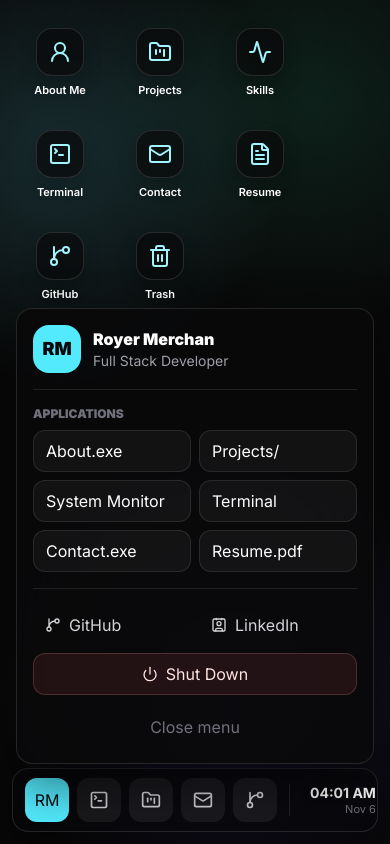
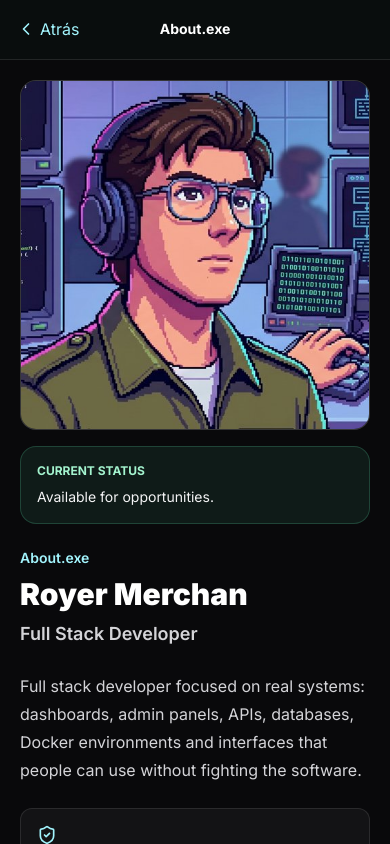
Before and after one commit to RoyerMerchan/portfolio, a React (Vite) app: page / in a window 390 px wide. Both pictures are taken after a click on the button "RM". Built offline with nearby package versions, Linux system fonts and the light colour scheme.

Commit message:
feat: implement mobile layout and enhance responsiveness in RoyerOS

```diff
--- a/src/components/royeros/RoyerOS.tsx
+++ b/src/components/royeros/RoyerOS.tsx
@@ -61,7 +61,9 @@ function useClock() {
 }
 
 function useMediaQuery(query: string) {
-  const [matches, setMatches] = useState(false)
+  const [matches, setMatches] = useState(() =>
+    typeof window === 'undefined' ? false : window.matchMedia(query).matches,
+  )
 
   useEffect(() => {
     const media = window.matchMedia(query)
@@ -106,11 +108,10 @@ export default function RoyerOS() {
   const openApp = useCallback(
     (appId: AppId) => {
       manager.openApp(appId)
-      notify('RoyerOS', `${appTitles[appId]} opened successfully.`)
       setStartOpen(false)
       setContextMenu(null)
     },
-    [manager, notify],
+    [manager],
   )
 
   const openProject = useCallback(
@@ -118,11 +119,10 @@ export default function RoyerOS() {
       const project = findProject(projectId)
       if (!project) return
       manager.openProject(project.id, project.name)
-      notify('Project opened', `${project.name} case study is ready.`)
       setStartOpen(false)
       setContextMenu(null)
     },
-    [manager, notify],
+    [manager],
   )
 
   const cycleWallpaper = useCallback(() => {
@@ -157,16 +157,18 @@ export default function RoyerOS() {
   useEffect(() => {
     if (systemState !== 'booting') return
     const hasBooted = window.localStorage.getItem('royeros-has-booted') === 'true'
-    const delay = hasBooted || prefersReducedMotion ? 650 : 2500
+    const delay = hasBooted || prefersReducedMotion ? 180 : 1100
 
     const timer = window.setTimeout(() => {
       window.localStorage.setItem('royeros-has-booted', 'true')
       setSystemState('desktop')
+      if (!isMobile) {
         notify('Welcome to RoyerOS', 'Explore my work, skills and experiments.')
+      }
     }, delay)
 
     return () => window.clearTimeout(timer)
-  }, [notify, prefersReducedMotion, systemState])
+  }, [isMobile, notify, prefersReducedMotion, systemState])
 
   useEffect(() => {
     const onKeyDown = (event: KeyboardEvent) => {
@@ -201,16 +203,21 @@ export default function RoyerOS() {
         setStartOpen(false)
       }}
       onContextMenu={(event) => {
+        if (isMobile) return
         event.preventDefault()
         setStartOpen(false)
         setContextMenu({ x: event.clientX, y: event.clientY })
       }}
     >
+      {isMobile ? (
+        <MobileHome openApp={openApp} openExternal={openExternal} />
+      ) : (
         <DesktopLayer
           refreshPulse={refreshPulse}
           openApp={openApp}
           openExternal={openExternal}
         />
+      )}
 
       <AnimatePresence>
         {manager.visibleWindows.map((item) => (
@@ -258,6 +265,7 @@ export default function RoyerOS() {
         )}
       </AnimatePresence>
 
+      {!isMobile && (
         <Taskbar
           windows={manager.windows}
           startOpen={startOpen}
@@ -266,6 +274,7 @@ export default function RoyerOS() {
           openExternal={openExternal}
           restoreWindow={manager.restoreWindow}
         />
+      )}
 
       <NotificationStack notifications={notifications} />
     </div>
@@ -333,6 +342,137 @@ function ShutdownScreen({ onRestart }: { onRestart: () => void }) {
         </button>
       </div>
     </main>
+  )
+}
+
+function MobileHome({
+  openApp,
+  openExternal,
+}: {
+  openApp: (appId: AppId) => void
+  openExternal: (url: string) => void
+}) {
+  const now = useClock()
+  const time = now.toLocaleTimeString([], { hour: '2-digit', minute: '2-digit' })
+
+  const launchShortcut = (shortcut: (typeof shortcuts)[number]) => {
+    if (shortcut.kind === 'external' && shortcut.externalUrl) {
+      openExternal(shortcut.externalUrl)
+      return
+    }
+    if (shortcut.appId) openApp(shortcut.appId)
+  }
+
+  return (
+    <main className="mobile-home absolute inset-0 flex flex-col overflow-hidden text-white">
+      <div className="mobile-status-bar flex shrink-0 items-center justify-between px-5 text-xs font-bold">
+        <span>{time}</span>
+        <div className="flex items-center gap-2" aria-label="Connection and battery status">
+          <Icon name="Wifi" className="size-4" />
+          <Icon name="BatteryMedium" className="size-5" />
+        </div>
+      </div>
+
+      <div className="min-h-0 flex-1 overflow-y-auto px-5 pb-28 pt-3">
+        <header className="mb-8 flex items-center justify-between">
+          <div>
+            <p className="text-sm font-semibold text-cyan-100">RoyerOS Mobile</p>
+            <h1 className="mt-1 text-2xl font-black tracking-normal">Hola, soy Royer.</h1>
+          </div>
+          <button
+            type="button"
+            onClick={(event) => {
+              event.stopPropagation()
+              openApp('about')
+            }}
+            className="grid size-12 place-items-center rounded-2xl bg-cyan-300 text-base font-black text-zinc-950 shadow-[0_6px_8px_rgba(0,0,0,0.28)] active:scale-95"
+            aria-label="Open profile"
+          >
+            RM
+          </button>
+        </header>
+
+        <section className="mb-8 border-y border-white/12 py-5">
+          <p className="max-w-[28rem] text-xl font-bold leading-7 text-white">
+            Full Stack Developer enfocado en sistemas reales, APIs e interfaces claras.
+          </p>
+          <div className="mt-4 flex items-center gap-2 text-sm text-emerald-200">
+            <span className="size-2 rounded-full bg-emerald-300" />
+            Disponible para nuevos proyectos
+          </div>
+        </section>
+
+        <section aria-label="Applications">
+          <div className="grid grid-cols-4 gap-x-3 gap-y-6">
+            {shortcuts.map((shortcut) => (
+              <button
+                key={shortcut.id}
+                type="button"
+                onClick={(event) => {
+                  event.stopPropagation()
+                  launchShortcut(shortcut)
+                }}
+                className="group flex min-w-0 flex-col items-center gap-2 text-center outline-none active:scale-95"
+              >
+                <span
+                  className={`grid size-14 place-items-center rounded-2xl shadow-[0_6px_8px_rgba(0,0,0,0.28)] ${mobileAppTone(shortcut.id)}`}
+                >
+                  <Icon name={shortcut.iconName} className="size-6" />
+                </span>
+                <span className="w-full truncate text-[11px] font-semibold text-white">
+                  {shortcut.label}
+                </span>
+              </button>
+            ))}
+          </div>
+        </section>
+      </div>
+
+      <nav className="mobile-dock absolute inset-x-4 bottom-3 flex h-[72px] items-center justify-around px-3" aria-label="Favorite apps">
+        <MobileDockButton icon="UserRound" label="About" onClick={() => openApp('about')} />
+        <MobileDockButton icon="FolderKanban" label="Projects" onClick={() => openApp('projects')} />
+        <MobileDockButton icon="Mail" label="Contact" onClick={() => openApp('contact')} />
+        <MobileDockButton icon="Github" label="GitHub" onClick={() => openExternal(profile.github)} />
+      </nav>
+    </main>
+  )
+}
+
+function mobileAppTone(shortcutId: string) {
+  const tones: Record<string, string> = {
+    about: 'bg-cyan-300 text-zinc-950',
+    projects: 'bg-emerald-300 text-zinc-950',
+    skills: 'bg-violet-400 text-white',
+    terminal: 'bg-zinc-900 text-cyan-200 ring-1 ring-white/15',
+    contact: 'bg-blue-500 text-white',
+    resume: 'bg-amber-300 text-zinc-950',
+    github: 'bg-white text-zinc-950',
+    trash: 'bg-zinc-700 text-zinc-100',
+  }
+  return tones[shortcutId] ?? 'bg-zinc-800 text-white'
+}
+
+function MobileDockButton({
+  icon,
+  label,
+  onClick,
+}: {
+  icon: string
+  label: string
+  onClick: () => void
+}) {
+  return (
+    <button
+      type="button"
+      onClick={(event) => {
+        event.stopPropagation()
+        onClick()
+      }}
+      className="grid size-12 place-items-center rounded-2xl bg-white/10 text-white outline-none transition active:scale-95 active:bg-white/20"
+      aria-label={label}
+    >
+      <Icon name={icon} className="size-5" />
+    </button>
   )
 }
 
@@ -387,13 +527,9 @@ function DesktopIcon({
   return (
     <button
       type="button"
-      onDoubleClick={(event) => {
+      onClick={(event) => {
         event.stopPropagation()
         onOpen()
-      }}
-      onClick={(event) => {
-        event.stopPropagation()
-        if (window.matchMedia('(max-width: 760px)').matches) onOpen()
       }}
       className="group flex w-[88px] flex-col items-center gap-2 rounded-xl p-2 text-center outline-none transition hover:bg-white/10 focus-visible:bg-white/12 focus-visible:ring-2 focus-visible:ring-cyan-300/60"
       title={`Open ${label}`}
@@ -469,16 +605,40 @@ function WindowFrame({
 
   return (
     <motion.section
-      className="fixed flex min-h-0 flex-col overflow-hidden rounded-2xl border border-white/12 bg-zinc-950/88 text-white shadow-[0_20px_44px_rgba(0,0,0,0.45)] backdrop-blur-2xl sm:rounded-2xl"
+      className={
+        isMobile
+          ? 'mobile-window fixed flex min-h-0 flex-col overflow-hidden bg-zinc-950 text-white'
+          : 'fixed flex min-h-0 flex-col overflow-hidden rounded-2xl border border-white/12 bg-zinc-950/88 text-white shadow-[0_20px_44px_rgba(0,0,0,0.45)] backdrop-blur-2xl'
+      }
       style={{ ...fixedStyle, zIndex: item.zIndex }}
-      initial={{ opacity: 0, scale: 0.96, y: 16 }}
-      animate={{ opacity: 1, scale: 1, y: 0 }}
-      exit={{ opacity: 0, scale: 0.96, y: 18 }}
-      transition={{ duration: 0.18, ease: 'easeOut' }}
+      initial={isMobile ? { opacity: 0, x: 18 } : { opacity: 0, scale: 0.98, y: 10 }}
+      animate={isMobile ? { opacity: 1, x: 0 } : { opacity: 1, scale: 1, y: 0 }}
+      exit={isMobile ? { opacity: 0, x: 18 } : { opacity: 0, scale: 0.98, y: 10 }}
+      transition={{ duration: 0.12, ease: 'easeOut' }}
       onMouseDown={() => focusWindow(item.id)}
       role="dialog"
       aria-label={item.title}
     >
+      {isMobile ? (
+        <div className="mobile-app-header relative flex shrink-0 items-end justify-between border-b border-white/10 px-2 pb-2">
+          <button
+            type="button"
+            onClick={(event) => {
+              event.stopPropagation()
+              closeWindow(item.id)
+            }}
+            className="flex min-h-11 min-w-11 items-center gap-1 rounded-xl px-2 text-sm font-semibold text-cyan-200 transition active:bg-white/10"
+            aria-label={`Close ${item.title}`}
+          >
+            <Icon name="ChevronLeft" className="size-5" />
+            Atrás
+          </button>
+          <p className="pointer-events-none absolute inset-x-20 bottom-5 truncate text-center text-sm font-bold text-white">
+            {item.title}
+          </p>
+          <span className="size-11" aria-hidden="true" />
+        </div>
+      ) : (
         <div
           className={`flex h-11 shrink-0 items-center justify-between border-b border-white/10 bg-white/[0.045] px-3 ${
             canDrag ? 'cursor-grab active:cursor-grabbing' : ''
@@ -523,8 +683,9 @@ function WindowFrame({
             </div>
             <p className="truncate pl-2 text-xs font-semibold text-zinc-300">{item.title}</p>
           </div>
-        <p className="hidden font-mono text-[10px] text-zinc-500 sm:block">RoyerOS</p>
-      </div>
+          <p className="font-mono text-[10px] text-zinc-500">RoyerOS</p>
+        </div>
+      )}
       <div className="min-h-0 flex-1 overflow-auto">{children}</div>
     </motion.section>
   )
@@ -684,7 +845,7 @@ function ProjectsApp({ openProject }: { openProject: (projectId: string) => void
           <div>
             <h2 className="text-2xl font-black tracking-normal">Project File Explorer</h2>
             <p className="mt-1 text-sm text-zinc-400">
-              Double click a folder to open its case study.
+              Select a project to open its case study.
             </p>
           </div>
           <div className="rounded-xl border border-white/10 bg-white/[0.045] px-3 py-2 font-mono text-xs text-zinc-400">
@@ -696,10 +857,7 @@ function ProjectsApp({ openProject }: { openProject: (projectId: string) => void
             <button
               key={project.id}
               type="button"
-              onDoubleClick={() => openProject(project.id)}
-              onClick={() => {
-                if (window.matchMedia('(max-width: 760px)').matches) openProject(project.id)
-              }}
+              onClick={() => openProject(project.id)}
               className="group min-h-[168px] rounded-2xl border border-white/10 bg-white/[0.045] p-4 text-left outline-none transition hover:border-cyan-200/35 hover:bg-white/8 focus-visible:ring-2 focus-visible:ring-cyan-300/60"
             >
               <div className="mb-4 flex items-start justify-between gap-3">
--- a/src/components/royeros/icons.tsx
+++ b/src/components/royeros/icons.tsx
@@ -1,9 +1,11 @@
 import type { ComponentProps } from 'react'
 import {
   Activity,
+  BatteryMedium,
   Bell,
   BriefcaseBusiness,
   ChevronRight,
+  ChevronLeft,
   Circle,
   Code2,
   Contact,
@@ -47,9 +49,11 @@ import type { LucideIcon } from 'lucide-react'
 
 export const iconMap = {
   Activity,
+  BatteryMedium,
   Bell,
   BriefcaseBusiness,
   ChevronRight,
+  ChevronLeft,
   Circle,
   Code2,
   Contact,
--- a/src/components/royeros/useWindowManager.ts
+++ b/src/components/royeros/useWindowManager.ts
@@ -1,4 +1,4 @@
-import { useCallback, useMemo, useState } from 'react'
+import { useCallback, useMemo, useRef, useState } from 'react'
 import { appTitles, type AppId } from '@/data/royeros'
 
 export type WindowKind = 'app' | 'project'
@@ -42,15 +42,11 @@ function nextPosition(index: number) {
 
 export function useWindowManager() {
   const [windows, setWindows] = useState<RoyerWindow[]>([])
-  const [zCursor, setZCursor] = useState(40)
+  const zCursor = useRef(40)
 
   const bumpZ = useCallback(() => {
-    let next = 0
-    setZCursor((current) => {
-      next = current + 1
-      return next
-    })
-    return next
+    zCursor.current += 1
+    return zCursor.current
   }, [])
 
   const focusWindow = useCallback(
@@ -67,14 +63,15 @@ export function useWindowManager() {
 
   const openApp = useCallback(
     (appId: AppId) => {
-      const existing = windows.find((item) => item.id === appId)
+      const nextZ = bumpZ()
+      setWindows((current) => {
+        const existing = current.find((item) => item.id === appId)
         if (existing) {
-        focusWindow(existing.id)
-        return existing.id
+          return current.map((item) =>
+            item.id === appId ? { ...item, zIndex: nextZ, minimized: false } : item,
+          )
         }
 
-      const nextZ = bumpZ()
-      const createdIndex = windows.length
         const newWindow: RoyerWindow = {
           id: appId,
           appId,
@@ -83,27 +80,29 @@ export function useWindowManager() {
           minimized: false,
           maximized: false,
           zIndex: nextZ,
-        position: nextPosition(createdIndex),
+          position: nextPosition(current.length),
           size: defaultSizes[appId],
         }
 
-      setWindows((current) => [...current, newWindow])
-      return newWindow.id
+        return [...current, newWindow]
+      })
+      return appId
     },
-    [bumpZ, focusWindow, windows],
+    [bumpZ],
   )
 
   const openProject = useCallback(
     (projectId: string, projectName: string) => {
       const windowId = `project-${projectId}`
-      const existing = windows.find((item) => item.id === windowId)
+      const nextZ = bumpZ()
+      setWindows((current) => {
+        const existing = current.find((item) => item.id === windowId)
         if (existing) {
-        focusWindow(existing.id)
-        return existing.id
+          return current.map((item) =>
+            item.id === windowId ? { ...item, zIndex: nextZ, minimized: false } : item,
+          )
         }
 
-      const nextZ = bumpZ()
-      const createdIndex = windows.length
         const newWindow: RoyerWindow = {
           id: windowId,
           appId: 'project',
@@ -113,14 +112,15 @@ export function useWindowManager() {
           minimized: false,
           maximized: false,
           zIndex: nextZ,
-        position: nextPosition(createdIndex),
+          position: nextPosition(current.length),
           size: defaultSizes.project,
         }
 
-      setWindows((current) => [...current, newWindow])
-      return newWindow.id
+        return [...current, newWindow]
+      })
+      return windowId
     },
-    [bumpZ, focusWindow, windows],
+    [bumpZ],
   )
 
   const closeWindow = useCallback((windowId: string) => {
--- a/src/index.css
+++ b/src/index.css
@@ -44,6 +44,7 @@ textarea {
 
 button {
   cursor: pointer;
+  touch-action: manipulation;
 }
 
 #root {
@@ -100,6 +101,39 @@ button {
     #090909;
 }
 
+.mobile-home {
+  background:
+    radial-gradient(circle at 88% 8%, rgba(52, 211, 153, 0.17), transparent 30%),
+    radial-gradient(circle at 8% 58%, rgba(103, 232, 249, 0.14), transparent 34%),
+    #07100f;
+  overscroll-behavior: none;
+}
+
+.mobile-status-bar {
+  min-height: calc(2.25rem + env(safe-area-inset-top));
+  padding-top: env(safe-area-inset-top);
+}
+
+.mobile-dock {
+  bottom: max(0.75rem, env(safe-area-inset-bottom));
+  border: 1px solid rgba(255, 255, 255, 0.12);
+  border-radius: 1.25rem;
+  background: rgba(8, 12, 12, 0.88);
+  box-shadow: 0 8px 8px rgba(0, 0, 0, 0.28);
+}
+
+.mobile-window {
+  height: 100dvh;
+  contain: paint;
+  overscroll-behavior: none;
+}
+
+.mobile-app-header {
+  min-height: calc(3.75rem + env(safe-area-inset-top));
+  padding-top: env(safe-area-inset-top);
+  background: #090d0d;
+}
+
 ::selection {
   color: #020617;
   background: #67e8f9;
@@ -128,9 +162,17 @@ button {
 }
 
 @media (max-width: 760px) {
+  .royer-os::before {
+    background: #07100f;
+  }
+
   .royer-os::after {
-    opacity: 0.18;
-    background-size: 28px 28px;
+    display: none;
+  }
+
+  ::-webkit-scrollbar {
+    width: 4px;
+    height: 4px;
   }
 }
 
```
Lines whose indentation alone changed are shown as unchanged.
